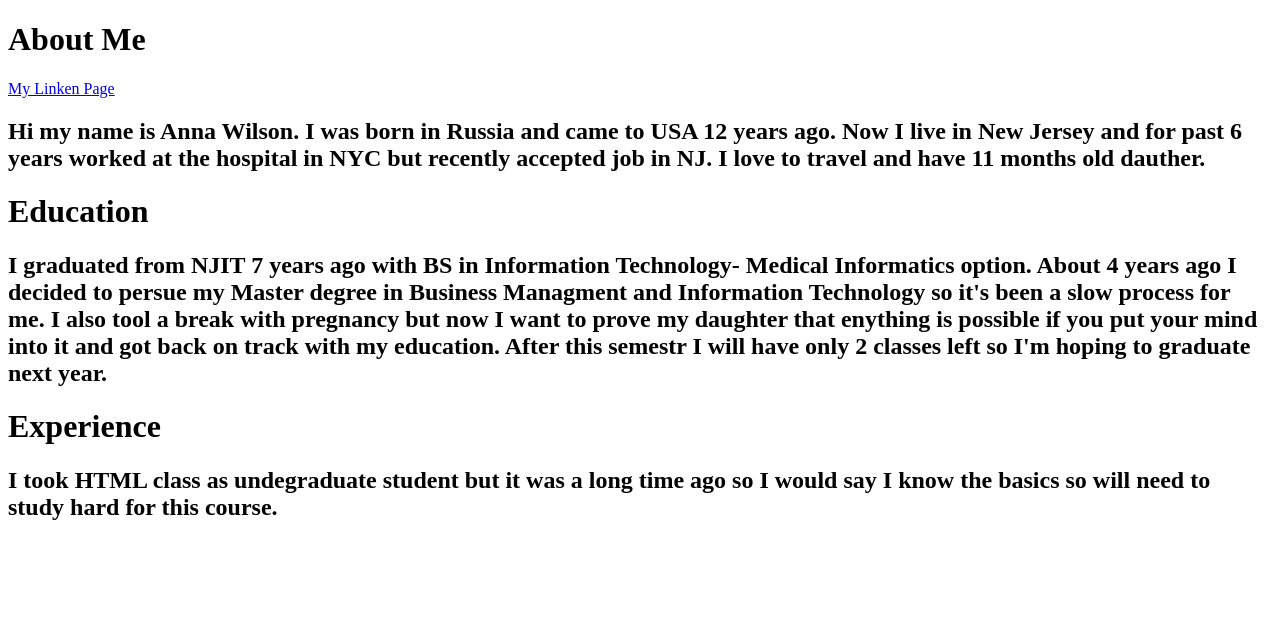
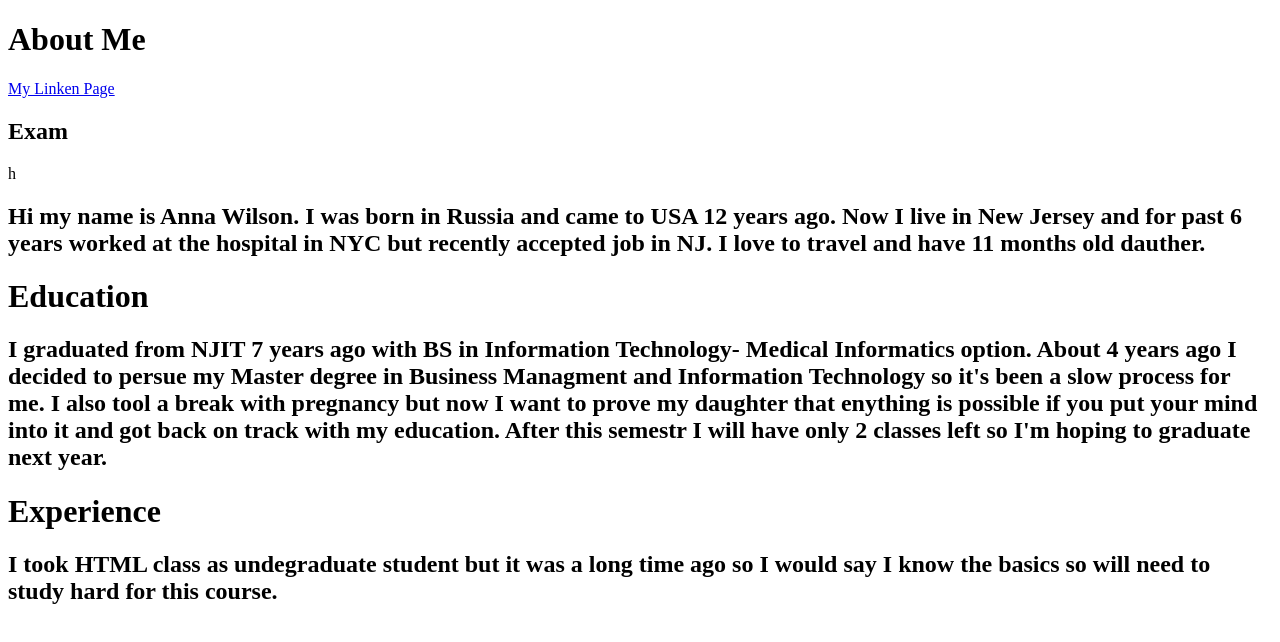
Before and after one commit to lianna200/IS601su17-website, a plain HTML site: page index.html in a window 1280 px wide. Drawn offline with Linux system fonts and the light colour scheme; a script that the page names is missing.

Commit message:
Update index.html

```diff
--- a/index.html
+++ b/index.html
@@ -14,6 +14,8 @@
 										        <body>
 											<h1>About Me</h1>
 <a href="https://www.linkedin.com/in/anna-wilson-b8809742/">My Linken Page</a>
+
+		<h2> Exam </h2>											h
 <h2> Hi my name is Anna Wilson. I was born in Russia and came to USA 12 years
 ago. Now I live in New Jersey and for past 6 years worked at  the hospital in
 NYC but recently accepted job in NJ. I love to travel and have 11 months old
```
